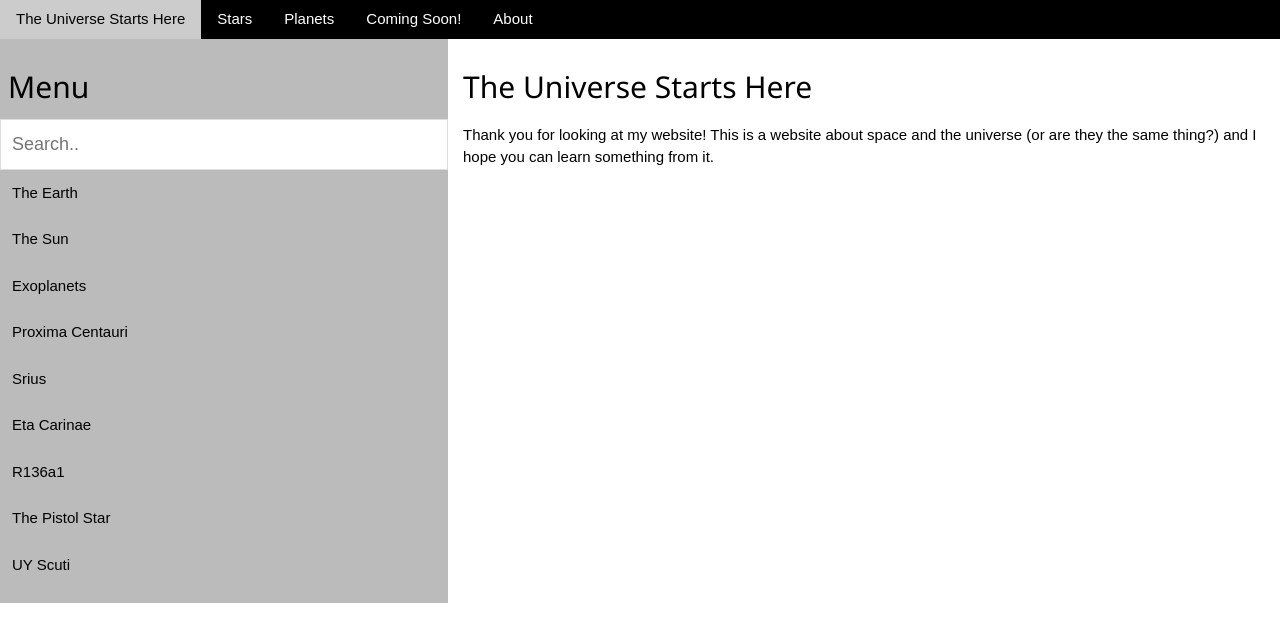
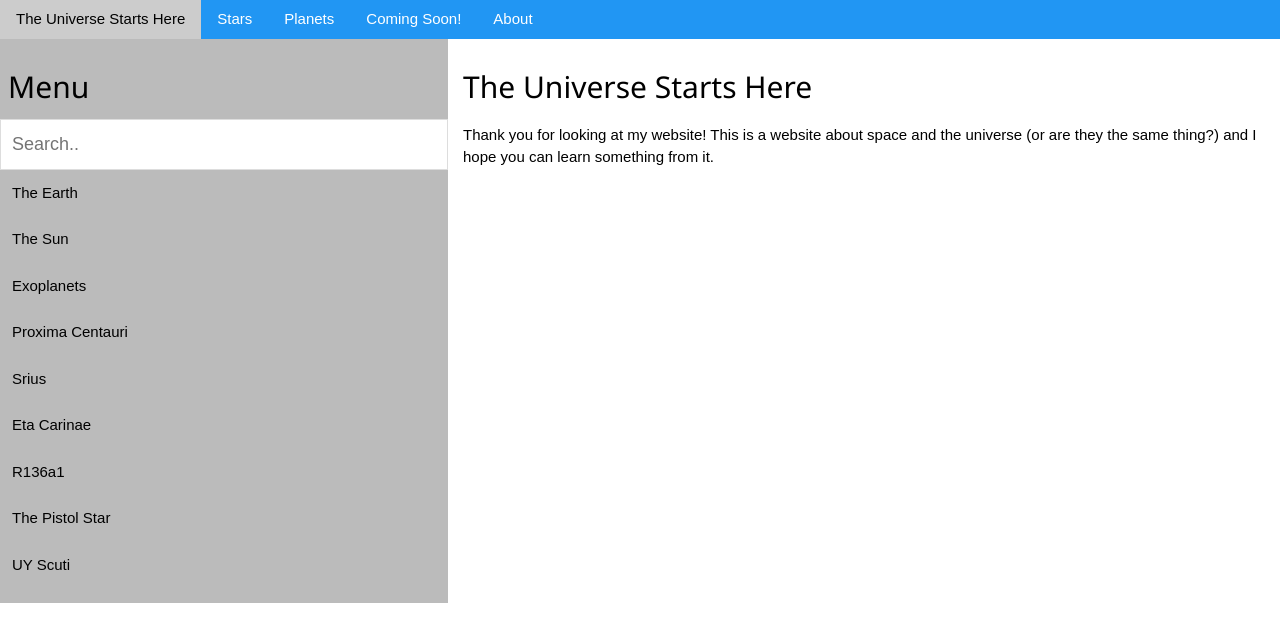
Before and after one commit to OmegaCentauri01/OmegaCentauri01.github.io, a plain HTML site: page index.html in a window 1280 px wide. Drawn offline with nearby package versions, Linux system fonts and the light colour scheme.

Commit message:
Update index.html

```diff
--- a/index.html
+++ b/index.html
@@ -61,7 +61,7 @@
 </style>
 <title>The Universe Starts Here</title>
 <body>
-<nav class="w3-bar w3-black">
+<nav class="w3-bar w3-blue">
   <a href="index.html" class="w3-button w3-bar-item">The Universe Starts Here</a>
   <a href="stars.html" class="w3-button w3-bar-item">Stars</a>
   <a href="#planets" class="w3-button w3-bar-item">Planets</a>
```
